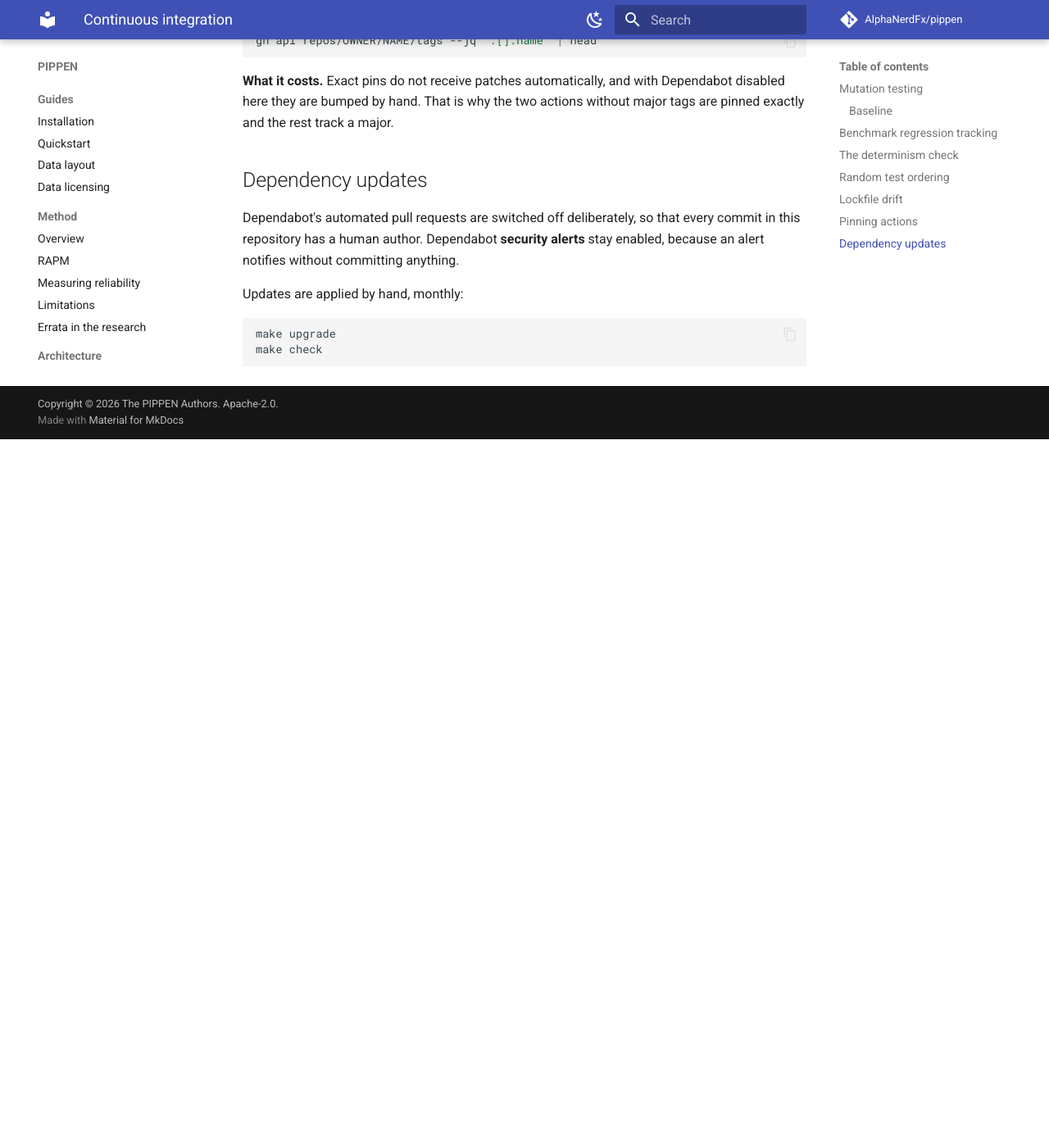
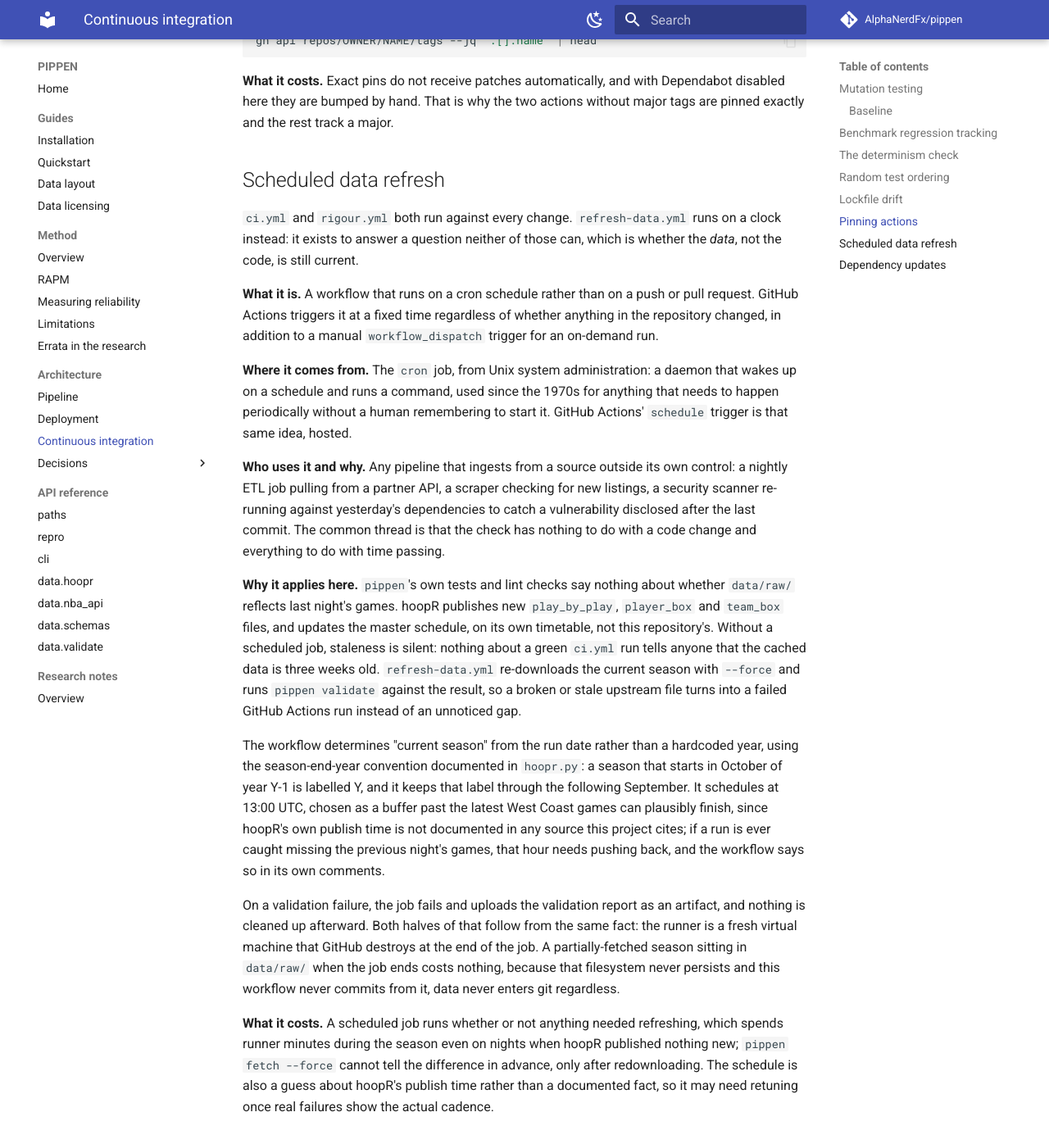
Before and after one commit to AlphaNerdFx/pippen, an MkDocs documentation site: the page built from docs/architecture/ci.md, in a window 1280 px wide and 1400 px high, scrolled down 4470 px. Shown: the top 1396 px of the window at 82% size. Built offline with MkDocs 1.6.1 and Material for MkDocs 9.7.7, drawn with Linux system fonts in a browser that asks for light colours; comment, search, counter and statistics services are not loaded; before the commit the page ends 5006 px from its top, so only the background shows below that.

Commit message:
ci: add scheduled data refresh workflow
Runs daily during the season only, skipping July through September when
there is nothing new to fetch. Fires at 13:00 UTC, which clears the
latest possible West Coast final whistle by several hours and leaves
room for ESPN to post and hoopR to ingest. Running earlier risks
fetching yesterday's slate, which would validate cleanly and look fine.

Fails the job when validation fails. A refresh that silently ingests
broken data is worse than one that does not run. The report uploads on
failure too, so a bad run is diagnosable without re-running it.

Determines the current season from the date rather than hardcoding a
year, since a hardcoded one is wrong within months. October onward means
the new season has started and the label is next year.

Nothing is committed. data/ is gitignored and the runner is destroyed
when the job ends, so there is nothing to clean up after a failure.

Also gitignores .claude/worktrees, since an agent worktree is a full
checkout of the repository it sits inside.

```diff
--- a/docs/architecture/ci.md
+++ b/docs/architecture/ci.md
@@ -213,6 +213,62 @@
 Dependabot disabled here they are bumped by hand. That is why the two actions
 without major tags are pinned exactly and the rest track a major.
 
+## Scheduled data refresh
+
+`ci.yml` and `rigour.yml` both run against every change. `refresh-data.yml` runs
+on a clock instead: it exists to answer a question neither of those can, which
+is whether the *data*, not the code, is still current.
+
+**What it is.** A workflow that runs on a cron schedule rather than on a push
+or pull request. GitHub Actions triggers it at a fixed time regardless of
+whether anything in the repository changed, in addition to a manual
+`workflow_dispatch` trigger for an on-demand run.
+
+**Where it comes from.** The `cron` job, from Unix system administration:
+a daemon that wakes up on a schedule and runs a command, used since the 1970s
+for anything that needs to happen periodically without a human remembering to
+start it. GitHub Actions' `schedule` trigger is that same idea, hosted.
+
+**Who uses it and why.** Any pipeline that ingests from a source outside its
+own control: a nightly ETL job pulling from a partner API, a scraper checking
+for new listings, a security scanner re-running against yesterday's
+dependencies to catch a vulnerability disclosed after the last commit. The
+common thread is that the check has nothing to do with a code change and
+everything to do with time passing.
+
+**Why it applies here.** `pippen`'s own tests and lint checks say nothing about
+whether `data/raw/` reflects last night's games. hoopR publishes new
+`play_by_play`, `player_box` and `team_box` files, and updates the master
+schedule, on its own timetable, not this repository's. Without a scheduled
+job, staleness is silent: nothing about a green `ci.yml` run tells anyone that
+the cached data is three weeks old. `refresh-data.yml` re-downloads the
+current season with `--force` and runs `pippen validate` against the result,
+so a broken or stale upstream file turns into a failed GitHub Actions run
+instead of an unnoticed gap.
+
+The workflow determines "current season" from the run date rather than a
+hardcoded year, using the season-end-year convention documented in
+`hoopr.py`: a season that starts in October of year Y-1 is labelled Y, and it
+keeps that label through the following September. It schedules at 13:00 UTC,
+chosen as a buffer past the latest West Coast games can plausibly finish,
+since hoopR's own publish time is not documented in any source this project
+cites; if a run is ever caught missing the previous night's games, that hour
+needs pushing back, and the workflow says so in its own comments.
+
+On a validation failure, the job fails and uploads the validation report as
+an artifact, and nothing is cleaned up afterward. Both halves of that follow
+from the same fact: the runner is a fresh virtual machine that GitHub destroys
+at the end of the job. A partially-fetched season sitting in `data/raw/` when
+the job ends costs nothing, because that filesystem never persists and this
+workflow never commits from it, data never enters git regardless.
+
+**What it costs.** A scheduled job runs whether or not anything needed
+refreshing, which spends runner minutes during the season even on nights when
+hoopR published nothing new; `pippen fetch --force` cannot tell the
+difference in advance, only after redownloading. The schedule is also a
+guess about hoopR's publish time rather than a documented fact, so it may
+need retuning once real failures show the actual cadence.
+
 ## Dependency updates
 
 Dependabot's automated pull requests are switched off deliberately, so that every
```
Also changed, not shown: TODO.md (+1 -1 lines), 2 other files.
